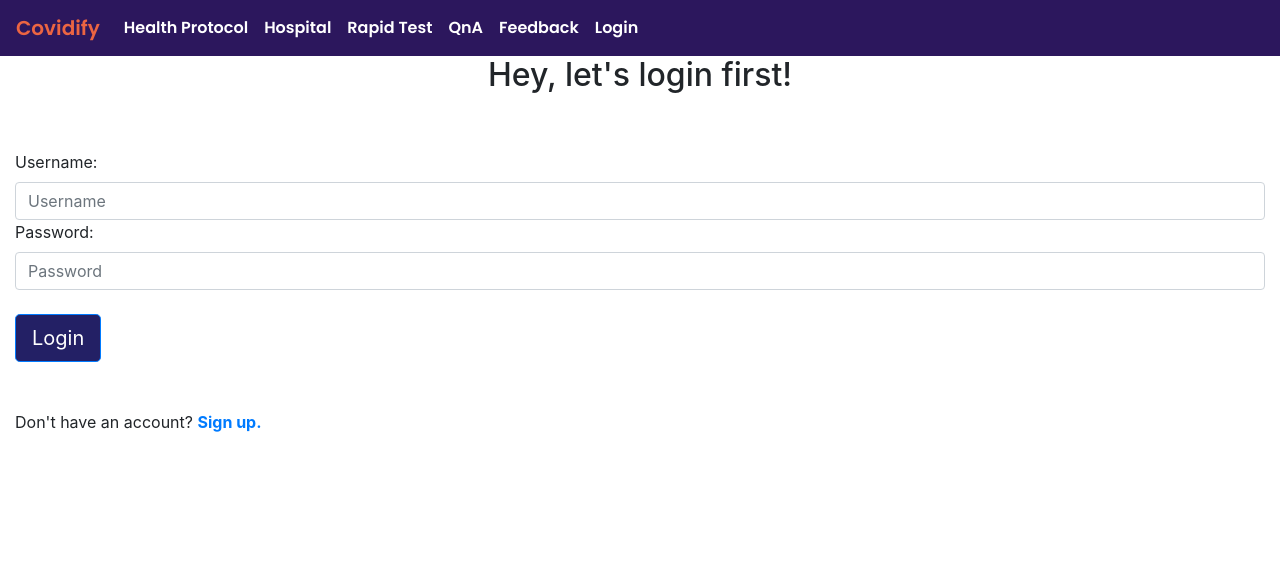
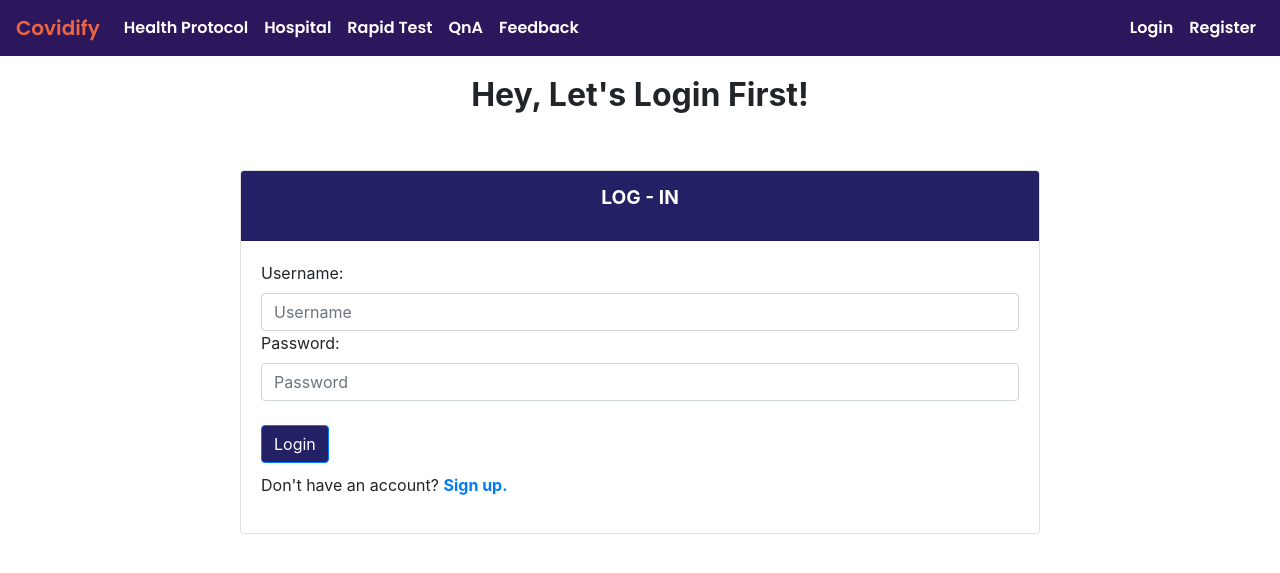
Before and after one commit to aryaputra28/covidify-PerancanganWeb, a Django app: page /login/ in a window 1280 px wide. Shown: the top 573 px of the page. Run offline with Django 3.2, Linux system fonts and the light colour scheme; some libraries are stand-ins or nearby versions.

Commit message:
fix html and css

```diff
--- a/main/templates/main/login.html
+++ b/main/templates/main/login.html
@@ -6,43 +6,34 @@
 
 {% block content %}
 
-{% if user.is_authenticated %}
 <div class="container-fluid">
     <div class = "row">
         <div class="col-sm-12">
-            <h2> Welcome, <strong>{{user.username}}</strong> </h2>
+            <h2 class="text-center" style="margin-top: 20px;"><b> Hey, Let's Login First! </b></h2>
             <br>
             <br>
-            <div class="tombol">
-                <a style= "background-color: #232065" class="btn btn-primary btn-lg" href="{% url 'main:logout' %}">Logout</a>
+            <div class="col d-flex justify-content-center ">
+                <div class="card " style="width: 50rem;">
+                    <div class="card-header" style="background-color: #232065;">
+                        <p style="text-align: center; font-weight: bolder; color: white; font-size: larger;">LOG - IN</p>
                     </div>
-        </div>
-    </div>
-</div>
-
-{% else %}
-<div class="container-fluid">
-    <div class = "row">
-        <div class="col-sm-12">
-            <h2 class="text-center"> Hey, let's login first! </h2>
-            <br>
-            <br>
+                    <div class="card-body">
                         <form class="align-self-center" action="" method="POST">
                             {% csrf_token %}
                             {{ form }}
                             <br>
                             <input type="hidden" name="next" value="{{ request.GET.next }}"/>
-                <button style= "background-color: #232065" type="submit" class="btn btn-primary btn-lg">Login</button>
+                            <button style= "background-color: #232065" type="submit" class="btn btn-primary btn-m">Login</button>
                         </form>
-
-            <div class="info mt-5">
-                <p>
+                        <p style="margin-top: 10px;">
                             Don't have an account? <a class="sign-up-in-link" href="{% url 'main:signup' %}"><strong>Sign up.</strong></a>
                         </p>
                     </div>
                 </div>
             </div>
         </div>
-{% endif %}
+    </div>
+</div>
+
 
 {% endblock content %}
--- a/main/tests.py
+++ b/main/tests.py
@@ -16,15 +16,15 @@ class DetailTest(TestCase):
 
     def test_main_url_is_exist (self) :
         response = Client().get('/feedbacks')
-        self.assertEqual(response.status_code, 200)
+        self.assertEqual(response.status_code, 302)
         response = Client().get('/')
         self.assertEqual(response.status_code, 200)
 
     def test_main_penggunaan_templateFeedback(self):
         feedback = Feedback.objects.create(nama="arya",feedbackUser="Kreen sekali")
 
-        response = Client().get('/feedbacks')
-        self.assertTemplateUsed(response,"main/feedbackList.html")
+        response = Client().get('/formFeedback')
+        self.assertTemplateUsed(response,"main/feedbackForm.html")
 
     def test_main_penggunaan_templateIndex(self):
         response = Client().get('/')
--- a/main/views.py
+++ b/main/views.py
@@ -39,6 +39,7 @@ def formFeedback(request):
     }
     return render(request, 'main/feedbackForm.html',context)
 
+@login_required(login_url="main:login")
 def listFeedback(request):
     feedbacks = Feedback.objects.all()
     return render (request,'main/feedbackList.html',{'feedbacks':feedbacks})
@@ -88,10 +89,10 @@ def login_view(request):
 
             if user is not None and valuenext == "":
                 login(request, user)
-                return redirect('main:login')
+                return redirect('/')
             if user is not None and valuenext != "":
                 login(request, user)
-                return redirect(valuenext)
+                return redirect("/")
         else:
             messages.error(request, 'Invalid entry')
 
--- a/templates/base.html
+++ b/templates/base.html
@@ -43,17 +43,26 @@
         <li class="nav-item">
           <a class="nav-link" href="{% url 'main:feedbacklist' %}" style="color: white;">Feedback</a>
         </li>
-        {% if user.is_authenticated == False %}
+      </div>
+        <ul class="navbar-nav">
+          {% if user.is_authenticated %}
           <li class="nav-item">
-          <a class="nav-link" href="{% url 'main:login' %}" style="color: white;">Login</a>
+            <a style="color: white; font-weight: bold;" class="nav-link" href="/">Hello, {{request.user}}</a></li>
+          </li>
+
+          <li class="nav-item">
+            <a style="color: white; font-weight: bold;" class="nav-link" href="{% url 'main:logout' %}">Logout</a></li>
           </li>
           {% else %}
           <li class="nav-item">
-          <a class="nav-link" href="{% url 'main:logout' %}" style="color: white;">Logout</a>
+            <a style="color: white; font-weight: bold;" class="nav-link" href="{% url 'main:login' %}">Login</a></li>
+          </li>
+          <li class="nav-item">
+            <a style="color: white; font-weight: bold;" class="nav-link" href="{% url 'main:signup' %}">Register</a></li>
           </li>
           {% endif %}
         </ul>
-    </div>
+      </ul>
 </nav>
 {% block meta %}
 
```
Also changed, not shown: main/templates/main/signup.html (+13 -15 lines). Lines whose indentation alone changed are shown as unchanged.
